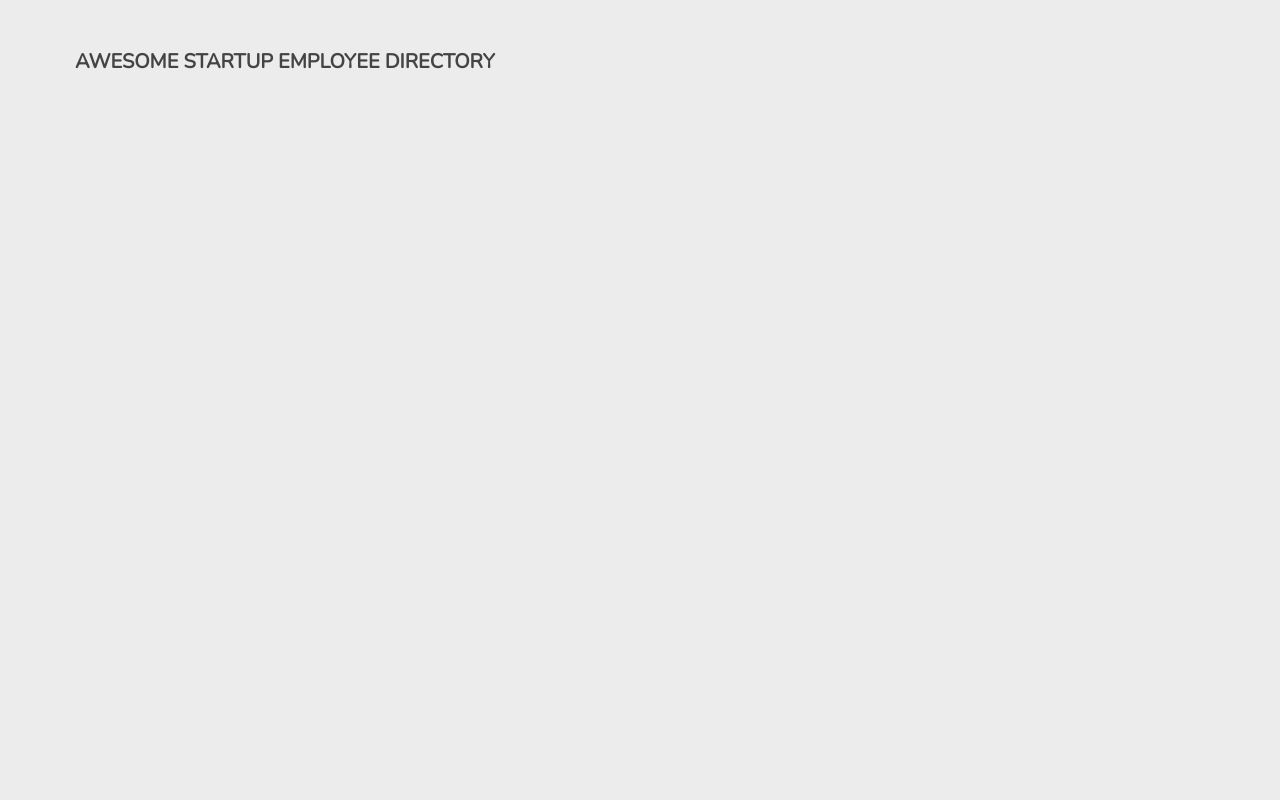
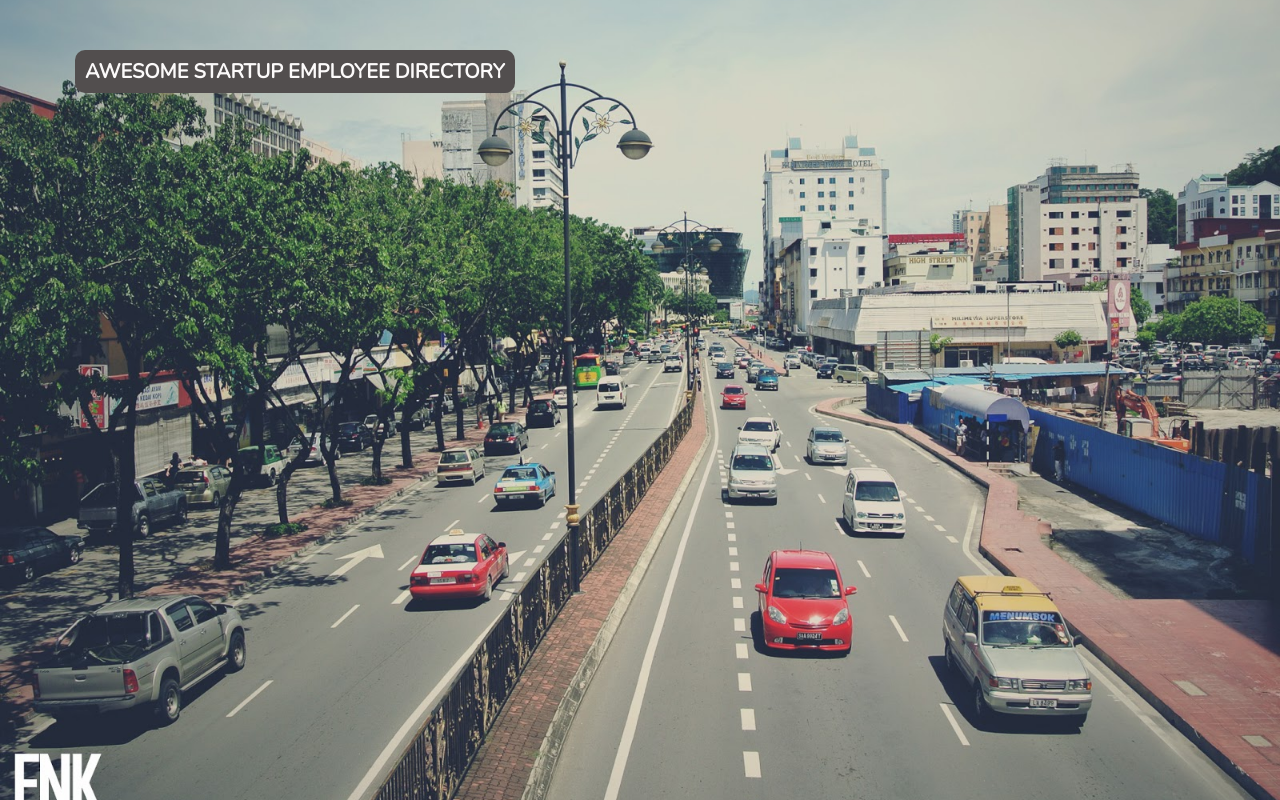
Before and after one commit to jaxyt/public_api_request-v1, a plain HTML site: page index.html in a window 1280 px wide. Drawn offline with nearby package versions, Linux system fonts and the light colour scheme; no server answers.

Commit message:
functional exceeded and commented

```diff
--- a/css/styles.css
+++ b/css/styles.css
@@ -8,6 +8,14 @@
 	box-sizing: border-box;
 }
 
+html {
+    background: url(../mockups/social-background-pic.jpg) no-repeat center center fixed;
+    -webkit-background-size: cover;
+    -moz-background-size: cover;
+    -o-background-size: cover;
+    background-size: cover;
+}
+
 html, body {
     width: 100%;
     max-width: 100%;
@@ -16,7 +24,7 @@ html, body {
 body {
     font-family: "Nunito", sans-serif;
     text-align: center;
-    background: rgba(235, 235, 235, 0.9);
+    background: rgba(235, 235, 235, 0);
 }
 
 header {
@@ -30,13 +38,16 @@ header {
 
 header h1 {
     font-size: 1.25em;
-    color: rgba(50, 50, 50, 0.9);
+    color: rgb(252, 250, 250);
     margin-top: 35px;
+    background-color: rgb(82, 78, 78);
+    padding: 10px;
+    border-radius: 10px;
 }
 
 .search-input {
     padding: 0.4rem 1rem;
-    border: 1px solid rgba(200, 200, 200, 0.9);
+    border: 1px solid rgb(200, 200, 200);
     border-radius: 0.25rem 0 0 0.25rem ;
     max-width: 20rem;
     transition: .4s ease-out;
@@ -50,7 +61,7 @@ header h1 {
 .search-submit {
     cursor: pointer;
     height: 33px;
-    background: rgba(245, 245, 245, 0.9);
+    background: rgb(245, 245, 245);
     border-radius: 0 0.25rem 0.25rem 0;
     border: 1px solid rgba(200, 200, 200, 0.9);
     transition: .4s ease-out;
@@ -87,7 +98,7 @@ header h1 {
     max-width: 360px;
     margin: 10px 10px 20px;
     padding: 10px;
-    background: rgba(245, 245, 245, 0.9);
+    background: rgb(245, 245, 245);
     border-radius: 0.25em;
     border: 1px solid rgba(50, 50, 50, 0.3);
     transition: .4s ease-out;
```
Also changed, not shown: mockups/social-background-pic.jpg (added).
